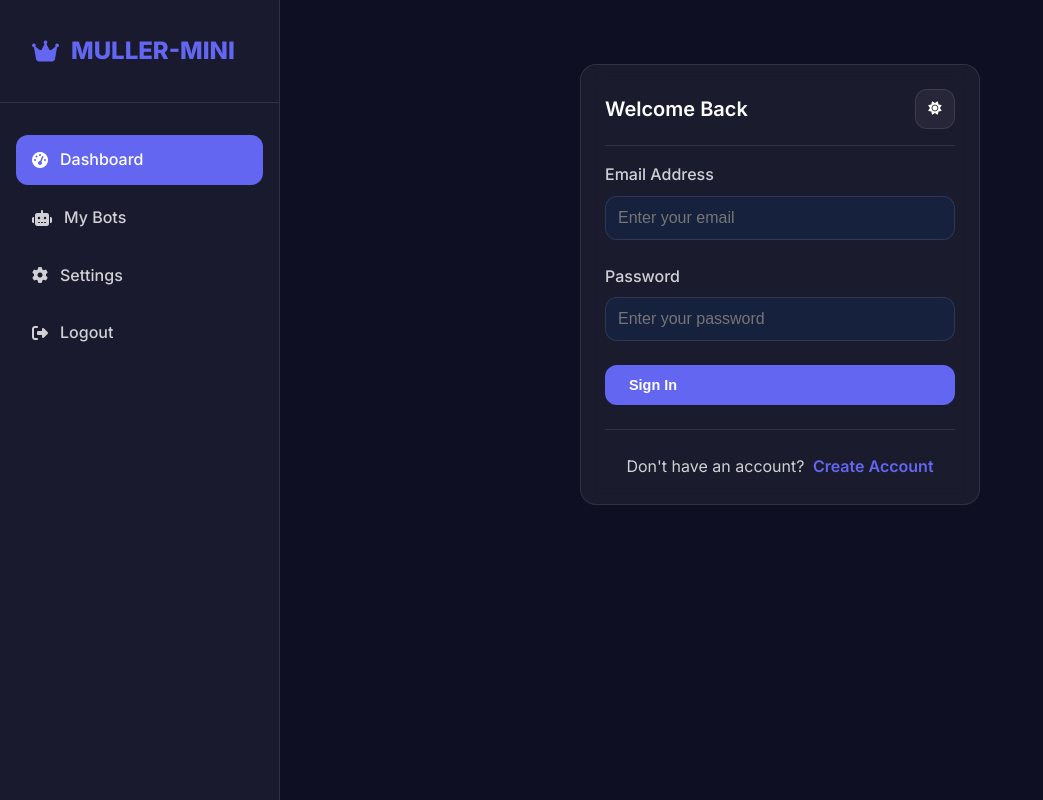
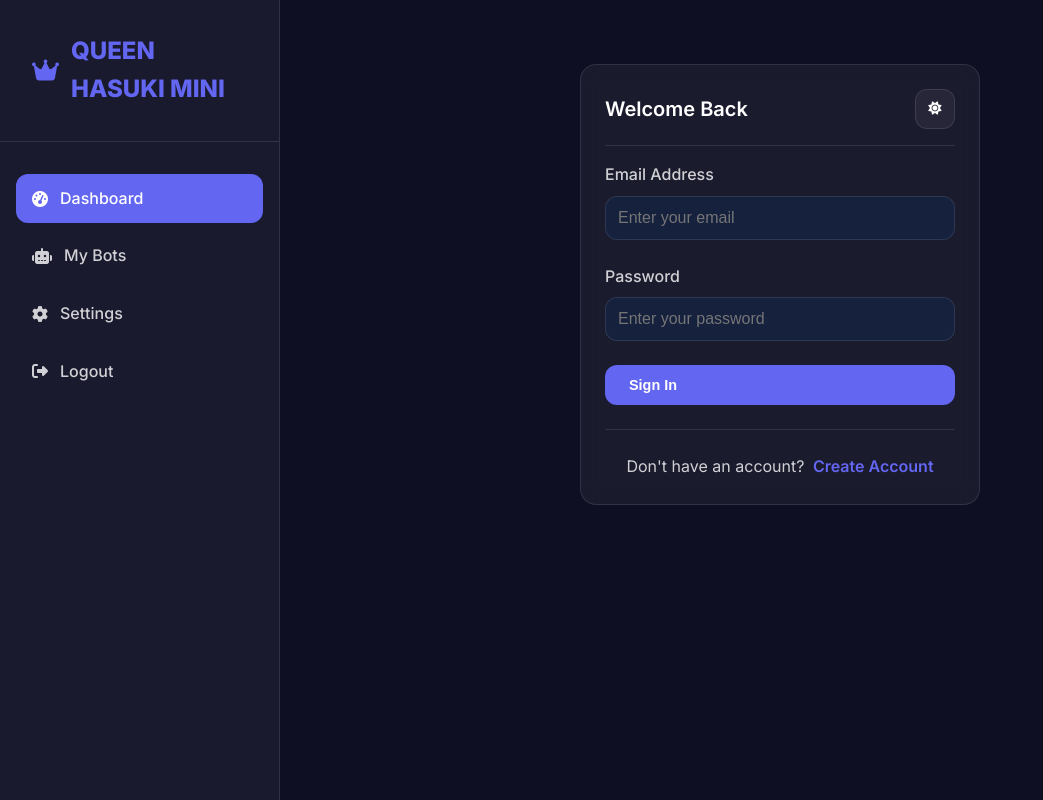
Before and after one commit to ZeroBugZone417/QUEEN-HASUKI-MINI-, a website: page public/index.html in a window 1280 px wide. Shown: the whole page, without its empty margins (0-1043 px from the left). Drawn offline with nearby package versions, Linux system fonts and the light colour scheme.

Commit message:
Update index.html

```diff
--- a/public/index.html
+++ b/public/index.html
@@ -3,7 +3,7 @@
 <head>
     <meta charset="UTF-8">
     <meta name="viewport" content="width=device-width, initial-scale=1.0">
-    <title>MULLER-MINI - Advanced WhatsApp Bot Management</title>
+    <title>QUEEN HASUKI MINI - Advanced WhatsApp Bot Management</title>
     <link rel="icon" type="image/x-icon" href="/favicon.ico">
     <link href="https://cdnjs.cloudflare.com/ajax/libs/font-awesome/6.4.0/css/all.min.css" rel="stylesheet">
     <link href="https://fonts.googleapis.com/css2?family=Inter:wght@300;400;500;600;700;800&display=swap" rel="stylesheet">
@@ -581,7 +581,7 @@
             <div class="sidebar-header">
                 <div class="logo">
                     <i class="fas fa-crown"></i>
-                    <span>MULLER-MINI</span>
+                    <span>QUEEN HASUKI MINI</span>
                 </div>
             </div>
 
@@ -865,7 +865,7 @@
             <form id="createBotForm">
                 <div class="form-group">
                     <label class="form-label" for="botName">Bot Name</label>
-                    <input type="text" id="botName" class="form-input" placeholder="Enter bot name" value="MULLER-MINI" required>
+                    <input type="text" id="botName" class="form-input" placeholder="Enter bot name" value="QUEEN HASUKI MINI" required>
                 </div>
 
                 <div class="form-group">
```
